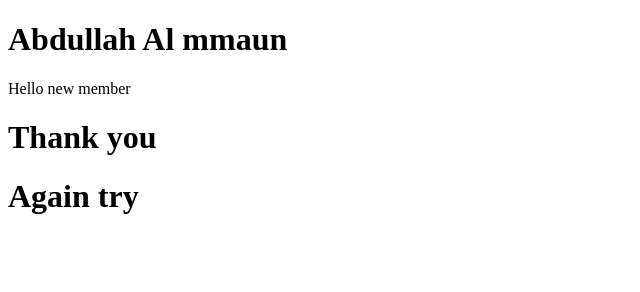
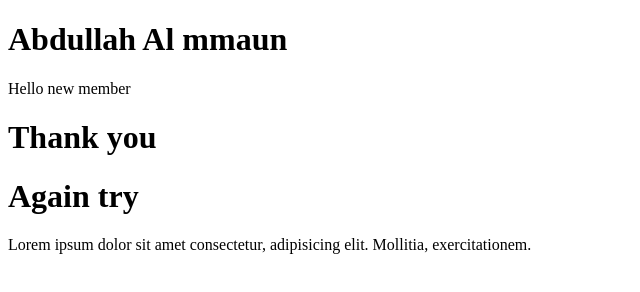
Before and after one commit to Mamun123123123/Project_Demo, a plain HTML site: page index.html in a window 1280 px wide. Shown: the whole page, without its empty margins (0-640 px from the left). Drawn offline with Linux system fonts and the light colour scheme.

Commit message:
again merge try

```diff
--- a/index.html
+++ b/index.html
@@ -10,5 +10,6 @@
     <p>Hello new member</p>
     <h1>Thank you </h1>
     <h1>Again try</h1>
+    <p>Lorem ipsum dolor sit amet consectetur, adipisicing elit. Mollitia, exercitationem.</p>
 </body>
 </html>
```
